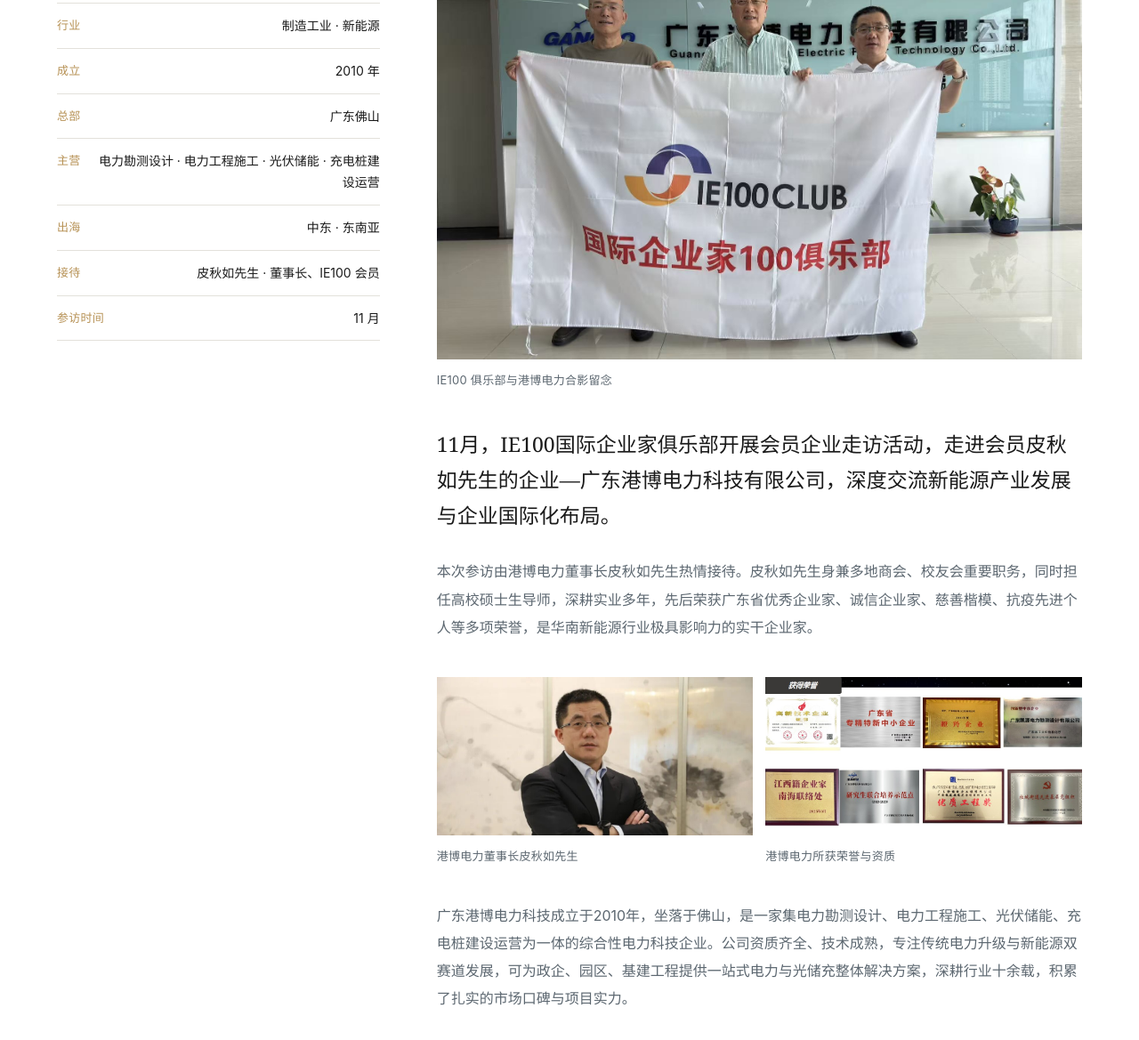
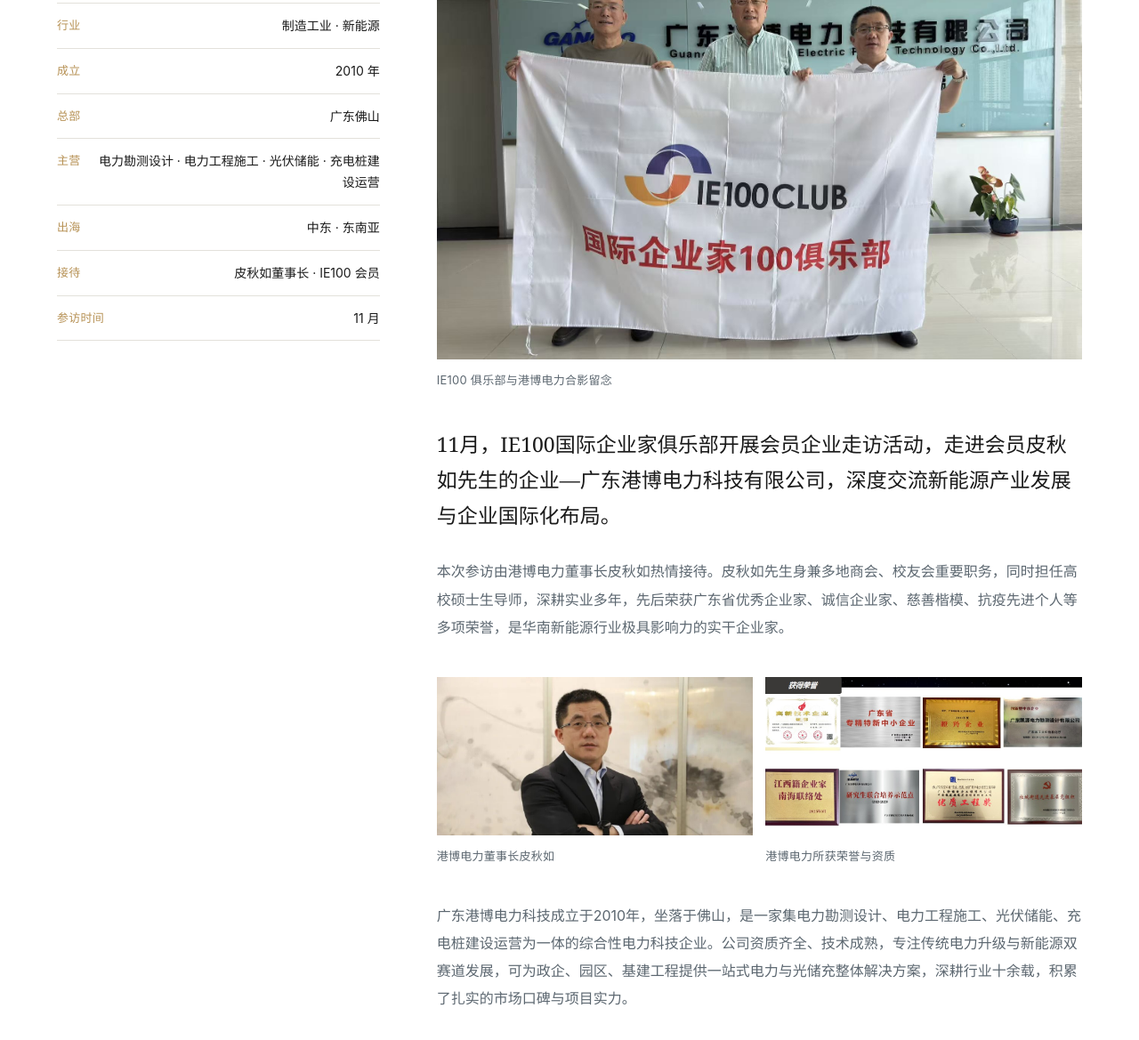
Before and after one commit to yousheng-ux/ie100-club, a plain HTML site: page visit-gangbo.html in a window 1280 px wide. Shown: the part 810-1979 px from the top of the page at 89% size. Drawn offline with Linux system fonts and the light colour scheme; no server answers.

Commit message:
Gangbo visit: refer to 皮秋如 as 董事长 in profile and caption
Co-Authored-By: Claude Sonnet 5.5 <noreply@anthropic.com>

```diff
--- a/visit-gangbo.html
+++ b/visit-gangbo.html
@@ -73,7 +73,7 @@
             <div><dt>总部</dt><dd>广东佛山</dd></div>
             <div><dt>主营</dt><dd>电力勘测设计 · 电力工程施工 · 光伏储能 · 充电桩建设运营</dd></div>
             <div><dt>出海</dt><dd>中东 · 东南亚</dd></div>
-            <div><dt>接待</dt><dd>皮秋如先生 · 董事长、IE100 会员</dd></div>
+            <div><dt>接待</dt><dd>皮秋如董事长 · IE100 会员</dd></div>
             <div><dt>参访时间</dt><dd>11 月</dd></div>
           </dl>
         </aside>
@@ -86,10 +86,10 @@
 
           <p class="lead">11月，IE100国际企业家俱乐部开展会员企业走访活动，走进会员皮秋如先生的企业—广东港博电力科技有限公司，深度交流新能源产业发展与企业国际化布局。</p>
 
-          <p>本次参访由港博电力董事长皮秋如先生热情接待。皮秋如先生身兼多地商会、校友会重要职务，同时担任高校硕士生导师，深耕实业多年，先后荣获广东省优秀企业家、诚信企业家、慈善楷模、抗疫先进个人等多项荣誉，是华南新能源行业极具影响力的实干企业家。</p>
+          <p>本次参访由港博电力董事长皮秋如热情接待。皮秋如先生身兼多地商会、校友会重要职务，同时担任高校硕士生导师，深耕实业多年，先后荣获广东省优秀企业家、诚信企业家、慈善楷模、抗疫先进个人等多项荣誉，是华南新能源行业极具影响力的实干企业家。</p>
 
           <div class="visit-pair">
-            <figure class="visit-fig"><img src="Event%20Photos/企业参访/广东港博电力/gb-2-web.jpg" alt="港博电力董事长皮秋如先生" loading="lazy" style="aspect-ratio:2/1;object-position:50% 15%" /><figcaption>港博电力董事长皮秋如先生</figcaption></figure>
+            <figure class="visit-fig"><img src="Event%20Photos/企业参访/广东港博电力/gb-2-web.jpg" alt="港博电力董事长皮秋如" loading="lazy" style="aspect-ratio:2/1;object-position:50% 15%" /><figcaption>港博电力董事长皮秋如</figcaption></figure>
             <figure class="visit-fig"><img src="Event%20Photos/企业参访/广东港博电力/gb-3-web.jpg" alt="港博电力所获荣誉与资质" loading="lazy" style="aspect-ratio:2/1" /><figcaption>港博电力所获荣誉与资质</figcaption></figure>
           </div>
 
--- a/visits.js
+++ b/visits.js
@@ -11,7 +11,7 @@
       href: 'visit-gangbo.html',
       title: 'IE100走进广东港博电力科技，观摩新能源企业国际化实力',
       company: '广东港博电力科技',
-      host: '皮秋如先生 · 董事长',
+      host: '皮秋如董事长',
       ind: '制造工业',
       reg: '中国大陆',
       date: '11月',
```
